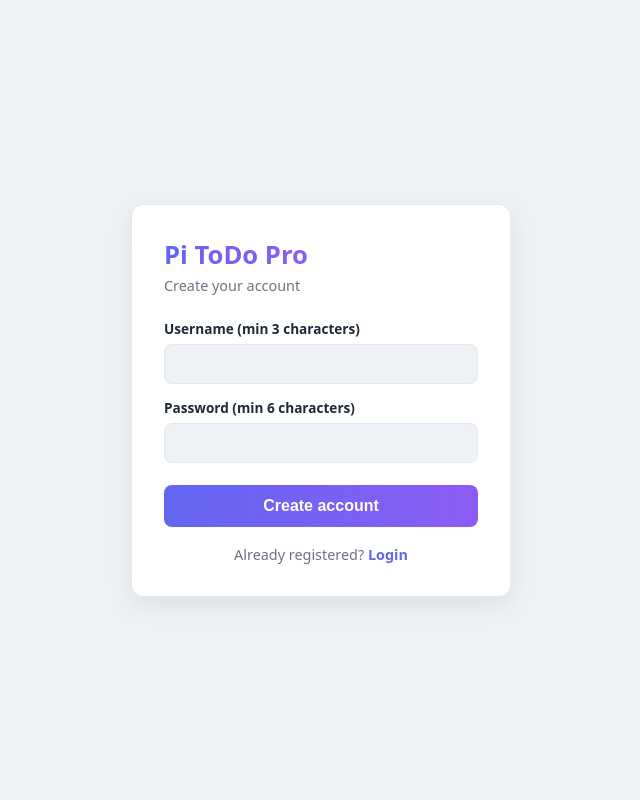
After one commit to yuktheshwarbhat/to-do-app, a Flask app: page /register in a window 1280 px wide. The commit adds this page. Shown: the whole page, without its empty margins (319-959 px from the left). Run offline with Flask 3, Linux system fonts and the light colour scheme.

Commit message:
Added register page

```diff
--- /dev/null
+++ b/templates/register.html
@@ -0,0 +1,73 @@
+<!DOCTYPE html>
+<html lang="en" data-theme="light">
+<head>
+<meta charset="UTF-8">
+<meta name="viewport" content="width=device-width, initial-scale=1.0">
+<title>Register - Pi ToDo Pro</title>
+<style>
+  :root {
+    --bg: #eef2f7; --card: #fff; --text: #1f2937; --muted: #6b7280; --border: #e5e7eb;
+    --accent: #6366f1; --accent2: #8b5cf6; --shadow: 0 8px 24px rgba(0,0,0,.08);
+  }
+  [data-theme="dark"] {
+    --bg: #0f172a; --card: #1e293b; --text: #e2e8f0; --muted: #94a3b8; --border: #334155;
+    --shadow: 0 8px 24px rgba(0,0,0,.45);
+  }
+  * { box-sizing: border-box; margin: 0; padding: 0; }
+  body {
+    font-family: system-ui, -apple-system, BlinkMacSystemFont, "Segoe UI", Roboto, sans-serif;
+    background: var(--bg); color: var(--text); min-height: 100vh;
+    display: flex; align-items: center; justify-content: center; padding: 20px;
+    transition: background .3s, color .3s;
+  }
+  .auth-card {
+    width: 100%; max-width: 380px; background: var(--card);
+    border: 1px solid var(--border); border-radius: 12px; box-shadow: var(--shadow); padding: 32px;
+  }
+  h1 { font-size: 1.6rem; margin-bottom: 4px; }
+  .gradient-text {
+    background: linear-gradient(90deg, var(--accent), var(--accent2));
+    -webkit-background-clip: text; background-clip: text; -webkit-text-fill-color: transparent;
+  }
+  .subtitle { color: var(--muted); font-size: .9rem; margin-bottom: 24px; }
+  label { display: block; font-size: .85rem; font-weight: 600; margin: 14px 0 6px; }
+  input {
+    width: 100%; padding: 10px 12px; font-size: 1rem; color: var(--text);
+    background: var(--bg); border: 1px solid var(--border); border-radius: 8px; outline: none;
+  }
+  input:focus { border-color: var(--accent); }
+  button[type="submit"] {
+    width: 100%; margin-top: 22px; padding: 12px; border: none; border-radius: 8px;
+    background: linear-gradient(90deg, var(--accent), var(--accent2));
+    color: #fff; font-size: 1rem; font-weight: 600; cursor: pointer;
+  }
+  button[type="submit"]:hover { opacity: .92; }
+  .switch { text-align: center; margin-top: 18px; font-size: .9rem; color: var(--muted); }
+  .switch a { color: var(--accent); text-decoration: none; font-weight: 600; }
+  .flash { background: #fee2e2; color: #991b1b; padding: 10px 12px; border-radius: 8px; font-size: .85rem; margin-bottom: 14px; }
+  [data-theme="dark"] .flash { background: #7f1d1d; color: #fca5a5; }
+</style>
+</head>
+<body>
+<div class="auth-card">
+  <h1><span class="gradient-text">Pi ToDo Pro</span></h1>
+  <p class="subtitle">Create your account</p>
+
+  {% with messages = get_flashed_messages() %}
+    {% for m in messages %}<p class="flash">{{ m }}</p>{% endfor %}
+  {% endwith %}
+
+  <form method="post" action="/register">
+    <label for="username">Username (min 3 characters)</label>
+    <input id="username" name="username" autocomplete="username" required>
+
+    <label for="password">Password (min 6 characters)</label>
+    <input id="password" name="password" type="password" autocomplete="new-password" required>
+
+    <button type="submit">Create account</button>
+  </form>
+
+  <p class="switch">Already registered? <a href="/login">Login</a></p>
+</div>
+</body>
+</html>
```
Also changed, not shown: templates/index.html (+16 -2 lines).
